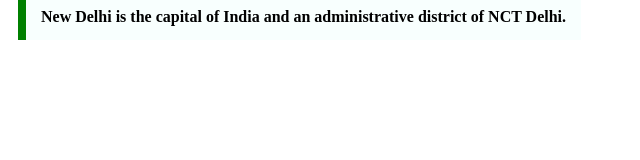
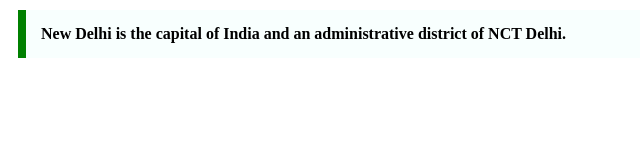
Before and after one commit to acciojob/trivia-sudipkumar638, a website: page main.html in a window 1280 px wide. Shown: the whole page, without its empty margins (0-640 px from the left). Drawn offline with Linux system fonts and the light colour scheme.

Commit message:
created a submission

```diff
--- a/main.html
+++ b/main.html
@@ -8,9 +8,9 @@
 
 <body>
 	<!-- the entire body must be written by student -->
-	<blackquote cite="https://en.wikipedia.org/wiki/New_Delhi" class="info">
+	<blockquote cite="https://en.wikipedia.org/wiki/New_Delhi" class="info">
 		New Delhi is the capital of India and an administrative district of NCT Delhi.
-	</blackquote>
+	</blockquote>
     <script type="text/javascript" src="./script.js">
 </script>
 
```
